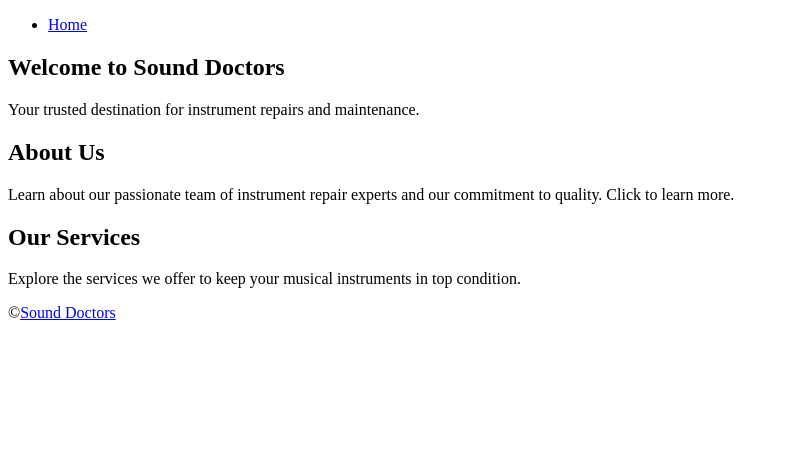
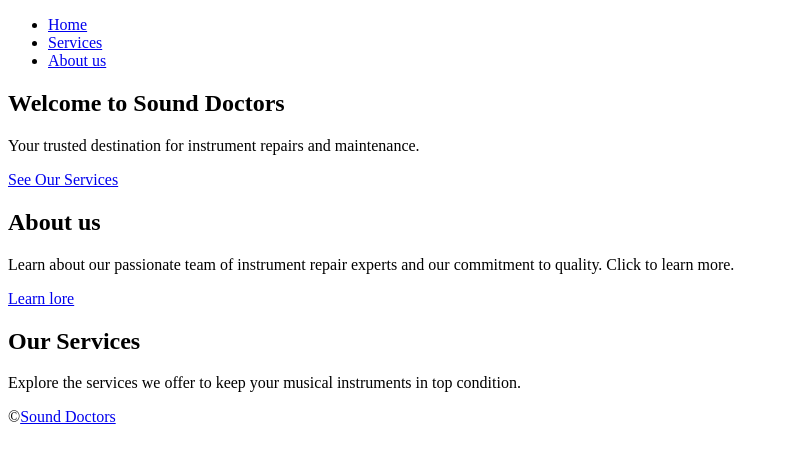
Before and after one commit to povilastsk/ptu16_sound_doctors, a Django app: page / in a window 1280 px wide. Shown: the top 463 px of the page, without its empty margins (0-789 px from the left). Run offline with Django 4.2, Linux system fonts and the light colour scheme.

Commit message:
some templates views urls

```diff
--- a/sound_doctors/clinic/templates/base.html
+++ b/sound_doctors/clinic/templates/base.html
@@ -13,8 +13,8 @@
         <nav>
             <ul>
                 <li><a href="{% url 'index' %}">{% trans "home"|capfirst %}</a></li>
-                {% comment %} <li><a href="{% url  %}">{% trans "services"|capfirst %}</a></li>
-                <li><a href="{% url  %}">{% trans "about us"|capfirst %}</a></li> {% endcomment %}
+                <li><a href="{% url 'service_list' %}">{% trans "services"|capfirst %}</a></li>
+                <li><a href="{% url 'about_us' %}">{% trans "about us"|capfirst %}</a></li>
             </ul>
         </nav>
     </header>
--- a/sound_doctors/clinic/templates/clinic/index.html
+++ b/sound_doctors/clinic/templates/clinic/index.html
@@ -3,15 +3,15 @@
 {% block title %}{% trans "Home"|capfirst %} {{block.super}}{% endblock title %}
 {% block content %}
   <section id="hero">
-    <h1>Welcome to Sound Doctors</h1>
-    <p>Your trusted destination for instrument repairs and maintenance.</p>
-    {% comment %} <a href="{% url  %}" class="btn btn-primary">See Our Services</a> {% endcomment %}
+    <h1>{% trans "welcome to"|capfirst %} Sound Doctors</h1>
+    <p>{% trans "your trusted destination for instrument repairs and maintenance"|capfirst %}.</p>
+    <a href="{% url 'service_list' %}" class="btn btn-primary">See Our Services</a>
   </section>
 
   <section id="about">
-    <h2>About Us</h2>
+    <h2>{% trans "about us"|capfirst %}</h2>
     <p>Learn about our passionate team of instrument repair experts and our commitment to quality. Click to learn more.</p>
-    {% comment %} <a href="{% url  %}" class="btn btn-secondary">Learn More</a> {% endcomment %}
+    <a href="{% url 'about_us' %}" class="btn btn-secondary">{% trans "learn lore"|capfirst %}</a>
   </section>
 
   <section id="services">
--- a/sound_doctors/clinic/templates/clinic/service_list.html
+++ b/sound_doctors/clinic/templates/clinic/service_list.html
@@ -16,7 +16,7 @@
             <tr>
                 <td>
                     {% if user.is_authenticated %}
-                        <a href="{% url 'book_service' %}?service_id={{ service.id }}">{{ service.name }}</a>
+                        <a href="{% url  %}?service_id={{ service.id }}">{{ service.name }}</a>
                     {% else %}
                         {{ service.name }}
                     {% endif %}
--- a/sound_doctors/clinic/urls.py
+++ b/sound_doctors/clinic/urls.py
@@ -3,5 +3,7 @@
 
 urlpatterns = [
     path('', views.index, name="index"),
+    path('about_us/', views.about_us, name="about_us"),
+    path('services/', views.ServiceListView.as_view(), name='service_list'),
 
 ]
--- a/sound_doctors/clinic/views.py
+++ b/sound_doctors/clinic/views.py
@@ -12,3 +12,17 @@
 
 def index(request):
     return render(request, "clinic/index.html")
+
+def about_us(request):
+    about_us_content = models.AboutUs.objects.first()
+    return render(
+        request,
+        "kirpykla/about_us.html",
+        {"about_us_content": about_us_content}
+    )
+
+
+class ServiceListView(ListView):
+    model = models.Service
+    template_name = 'kirpykla/service_list.html'
+    context_object_name = 'services'
```
